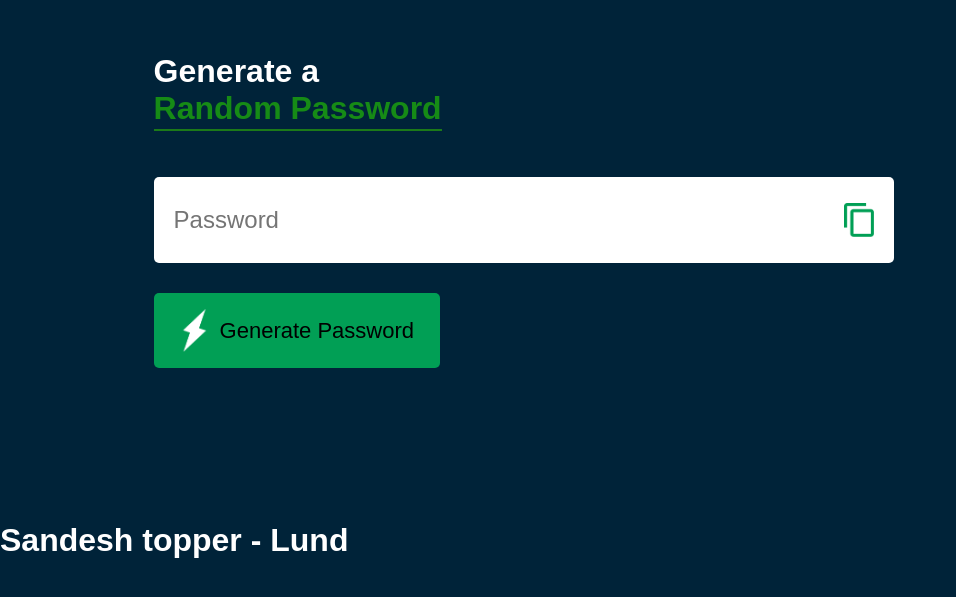
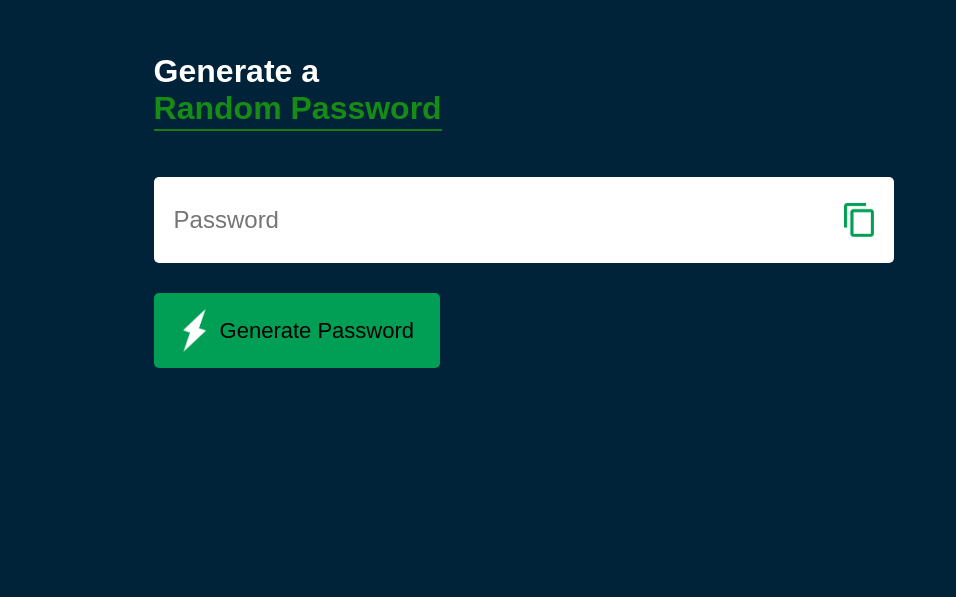
Before and after one commit to sandesh262/password_generator, a plain HTML site: page random pass generator/index.html in a window 1280 px wide. Shown: the part 101-698 px from the top of the page, without its empty margins (0-956 px from the left). Drawn offline with Linux system fonts and the light colour scheme.

Commit message:
Update index.html

```diff
--- a/random pass generator/index.html
+++ b/random pass generator/index.html
@@ -18,7 +18,6 @@
             <button onclick="createPassword()"> <img src="generate.png" alt="">Generate Password</button>
 
     </div>
-    <h1>Sandesh topper - Lund<h1>
     <script src="script.js"></script>
 </body>
 </html>
```
